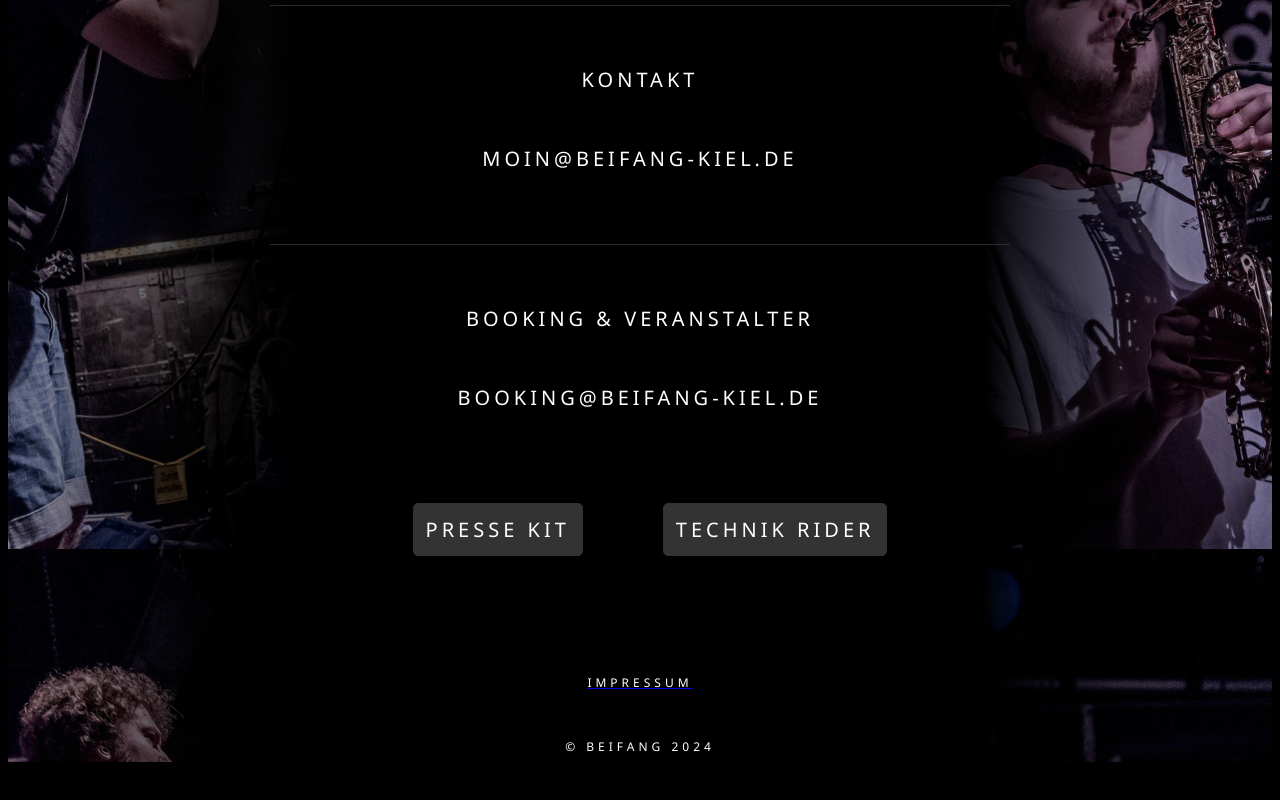
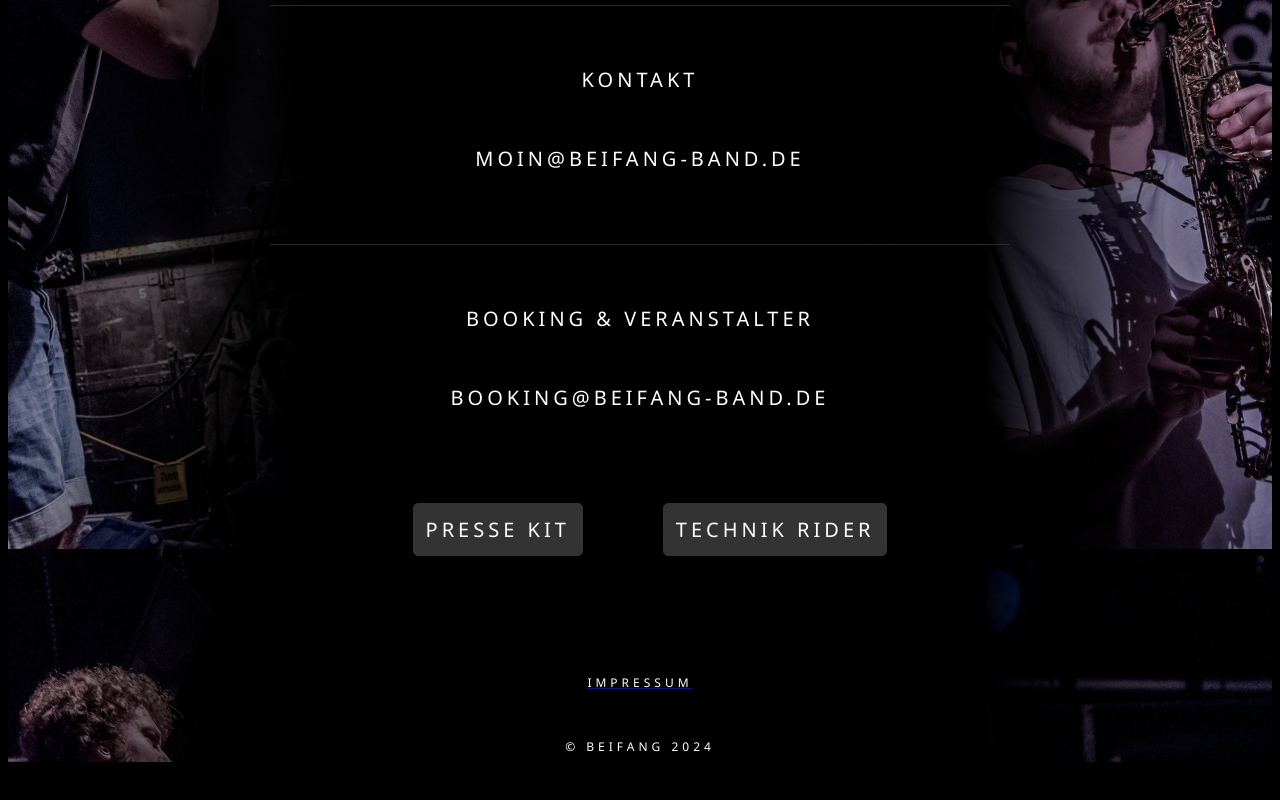
Before and after one commit to beifang-host/beifang-host.github.io, a plain HTML site: page index.html in a window 1280 px wide. Shown: the part 4579-5379 px from the top of the page. Drawn offline with Linux system fonts and the light colour scheme.

Commit message:
Correct email adresses

```diff
--- a/index.html
+++ b/index.html
@@ -310,10 +310,10 @@
             <br><br><br>
             <hr class="section-divider">
             <p>KONTAKT</p>
-            <p><a href="mailto:booking@beifang-kiel.de" target="_blank" class="mailto-link">moin@beifang-kiel.de</a></p>
+            <p><a href="mailto:booking@beifang-band.de" target="_blank" class="mailto-link">moin@beifang-band.de</a></p>
             <hr class="section-divider">
             <p>Booking & Veranstalter</p>
-            <p><a href="mailto:booking@beifang-kiel.de" target="_blank" class="mailto-link">booking@beifang-kiel.de</a></p>
+            <p><a href="mailto:booking@beifang-band.de" target="_blank" class="mailto-link">booking@beifang-band.de</a></p>
             <div class="downloads-container">
                 <a href="assets/Beifang - Veranstalter.zip" download class="download-button">Presse Kit</a>
                 <a href="assets/TECHNICAL RIDER BEIFANG.pdf" target="_blank" class="download-button">Technik Rider</a>
```
